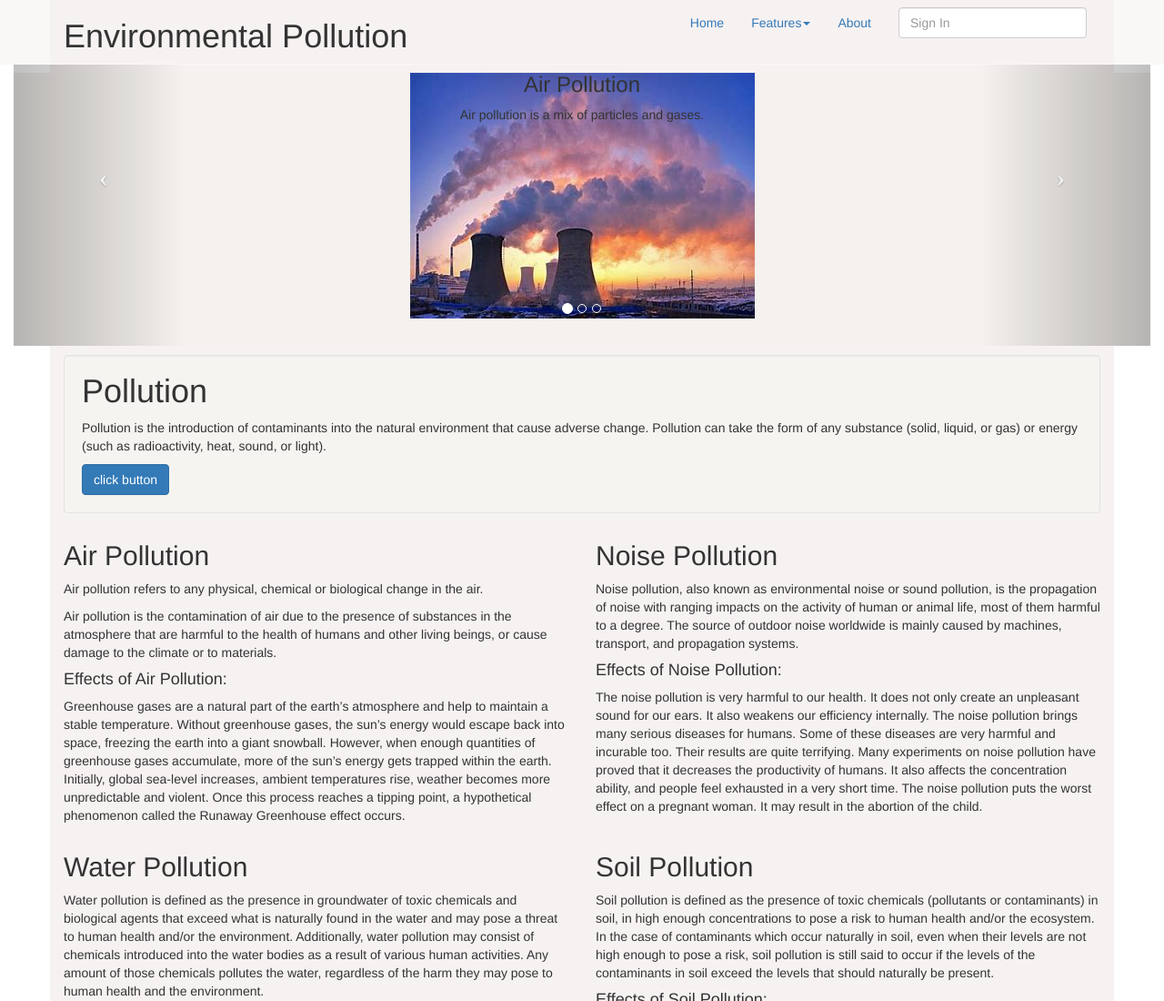
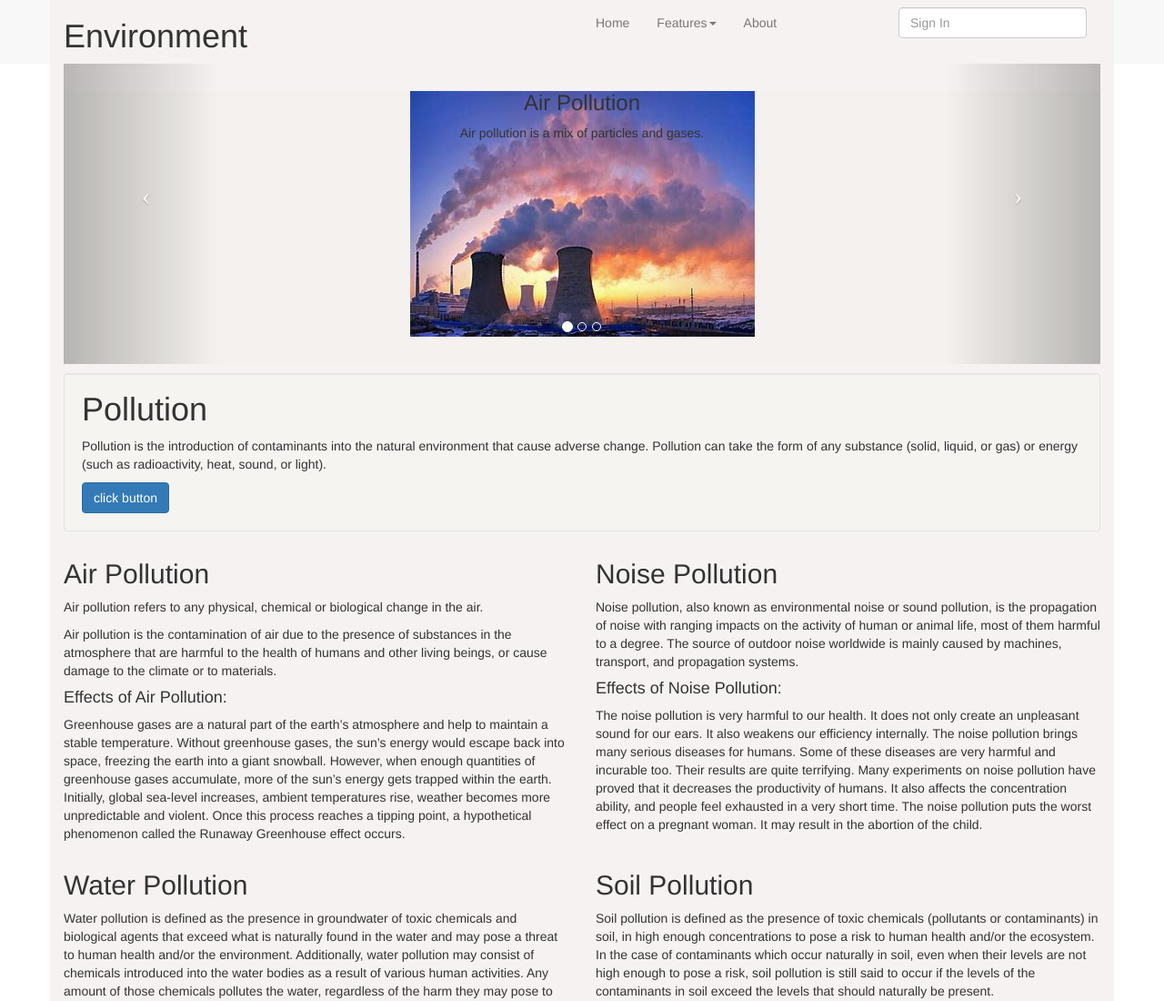
Before and after one commit to chandanaannadi/bootstrap, a plain HTML site: page bootstrap code/index.html in a window 1280 px wide. Shown: the top 1100 px of the page at 91% size. Drawn offline with nearby package versions, Linux system fonts and the light colour scheme; a web font is replaced by a local one.

Commit message:
fix:updated navbar and carousel

```diff
--- a/bootstrap code/css/style.css
+++ b/bootstrap code/css/style.css
@@ -1,5 +1,8 @@
 .navbar{
     background-color: rgb(249, 248, 247);
+}
+.nav-collapse{
+    width: 50%;
 }
 
 #myCarousel .item{
@@ -10,6 +13,7 @@
     background-color:rgb(244, 241, 238);
 
 }
+
 
 
 #slide1{
--- a/bootstrap code/index.html
+++ b/bootstrap code/index.html
@@ -17,8 +17,9 @@
 </head>
 
 <body>
-    <!--<div class="container" id="main"> -->
-    <div class="navbar navbar-fixed-top">
+    <div class="container" id="main">
+
+    <div class="navbar-default navbar-fixed-top">
         <div class="container">
             <button class="navbar-toggle" data-target=".navbar-responsive-collapse" data-toggle="collapse"
                 type="button">
@@ -29,7 +30,7 @@
 
             </button>
             <div class="navbar-header pull-left">
-                <h1>Environmental Pollution</h1>
+                <h1>Environment</h1>
             </div>
             <div class="navbar-collapse navbar-responsive-collapse collapse">
                 <div class="nav-collapse pull-right">
@@ -71,8 +72,10 @@
         </div>
 
     </div>
-    <!--</div> end container-->
-    <div class="col-sm-12">
+
+    </div> end container
+
+    <div class="container">
         <div class="carousel slide" id="myCarousel">
             <ol class="carousel-indicators">
                 <li class="active" data-slide-to="0" data-target="#myCarousel"></li>
@@ -104,6 +107,7 @@
             <a class="right carousel-control" data-slide="next" href="#myCarousel"><span class="icon-next"></span></a>
         </div>
     </div>
+</div>
     <div class="container" id="bigCallout">
         <div class="row">
             <div class="col-sm-12">
```
